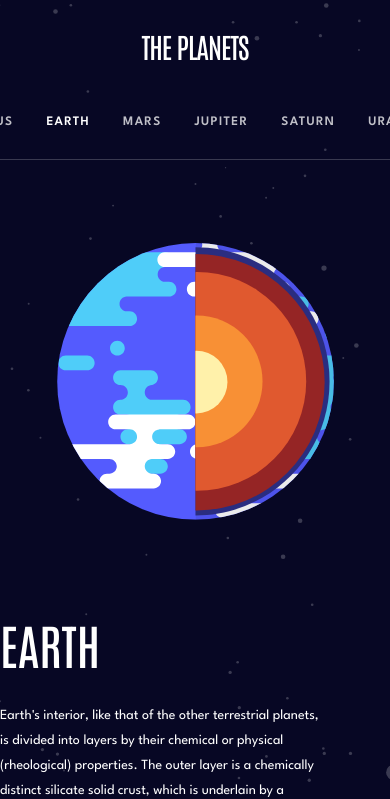
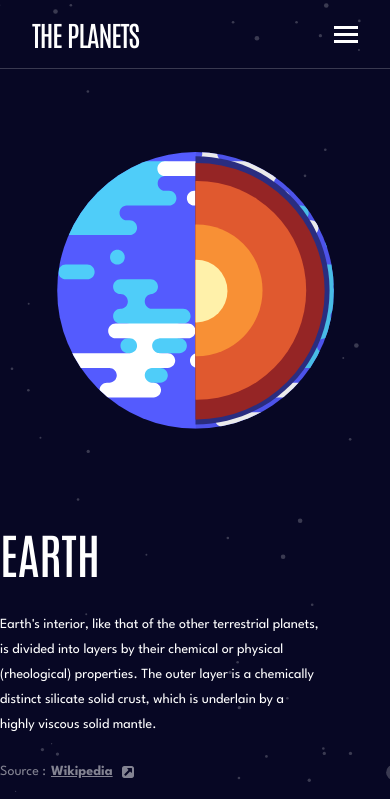
Before and after one commit to VillageR88/next-planets-fact-site, a Next.js app: page /earth/internal-structure in a window 390 px wide. Shown: the top 799 px of the page. Built offline with nearby package versions, Linux system fonts and the light colour scheme.

Commit message:
initial mobile nav
Signed-off-by: VillageR88 <villager88pl@gmail.com>

```diff
--- /dev/null
+++ b/app/components/ButtonMobileMenu.tsx
@@ -0,0 +1,13 @@
+import Image from 'next/image';
+import imageMobileMenu from '@/public/assets/icon-hamburger.svg';
+export default function ButtonMobileMenu() {
+  return (
+    <button
+      title="Menu"
+      type="button"
+      className="relative flex h-[17px] w-[24px] items-center justify-center md:hidden"
+    >
+      <Image fill src={imageMobileMenu as string} alt="mobile menu" />
+    </button>
+  );
+}
--- a/app/home/navbar.tsx
+++ b/app/home/navbar.tsx
@@ -1,6 +1,7 @@
 import dataJson from '@/public/assets/data.json';
 import Link from 'next/link';
 import { tPlanet } from '../_lib/interfaces';
+import ButtonMobileMenu from '../components/ButtonMobileMenu';
 
 const titleLogo = 'THE PLANETS';
 
@@ -17,9 +18,9 @@ const borderColor = {
 export default function Navbar({ planet, mode }: { planet: string; mode: string }) {
   return (
     <nav className="flex h-fit w-full flex-col">
-      <div className="flex h-[159px] w-full flex-col items-center justify-center gap-[39px] px-[32px] xl:h-[85px] xl:flex-row xl:justify-between">
+      <div className="flex h-[68px] w-full flex-row items-center justify-between gap-[39px] px-[32px] md:h-[159px] md:flex-col md:justify-center xl:h-[85px] xl:flex-row xl:justify-between">
         <span className="font-antonio text-[28px] font-medium tracking-[-1.05px] text-[white]">{titleLogo}</span>
-        <ul className="flex items-center gap-[33px] xl:h-full">
+        <ul className="hidden items-center gap-[33px] md:flex xl:h-full">
           {(dataJson as tPlanet[]).map(({ name }) => (
             <li
               className={`${name.toLowerCase() === planet ? '' : 'transition-colors'} flex h-full items-center border-t-4 border-transparent ${borderColor[name.toLowerCase() as keyof typeof borderColor]}`}
@@ -35,6 +36,7 @@ export default function Navbar({ planet, mode }: { planet: string; mode: string
             </li>
           ))}
         </ul>
+        <ButtonMobileMenu />
       </div>
       <div className="h-px w-full border-b border-white/20" />
     </nav>
```
